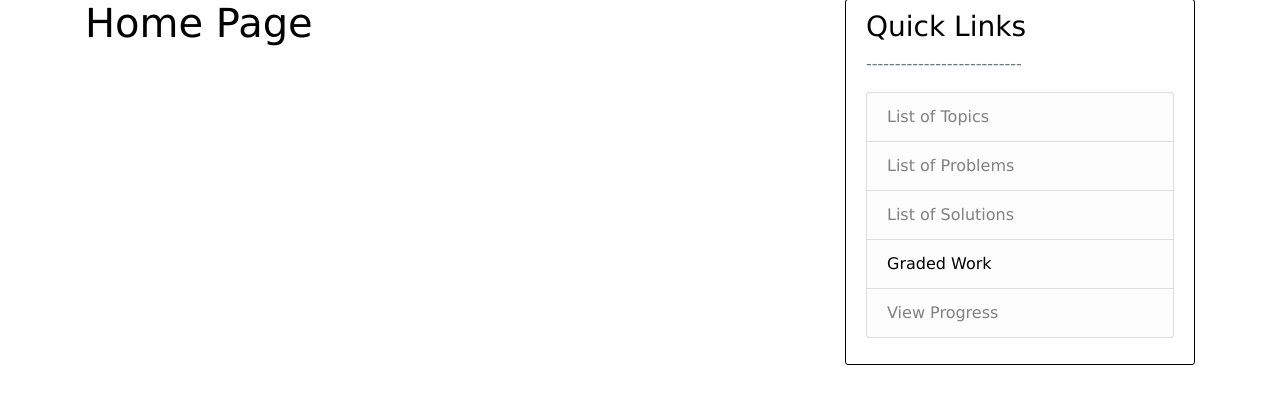
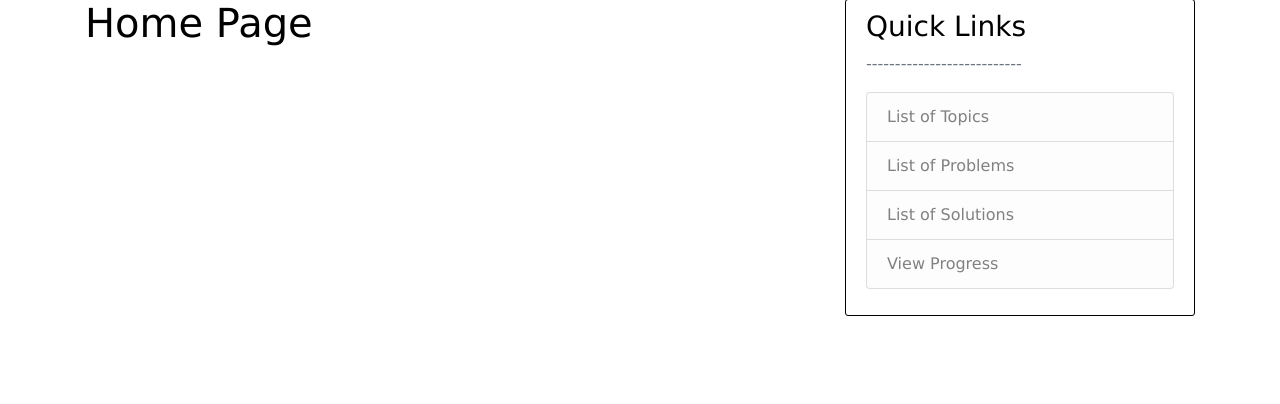
Before and after one commit to Murtz5253/learning-with-python, a Django app: page / in a window 1280 px wide. Shown: the part 81-485 px from the top of the page. Run offline with Django 4.2, Linux system fonts and the light colour scheme; some libraries are stand-ins or nearby versions.

Commit message:
View Progress Issue

```diff
--- a/django_project/topics/templates/topics/base.html
+++ b/django_project/topics/templates/topics/base.html
@@ -54,7 +54,6 @@
                   <a class="list-group-item list-group-item-light" href="{% url 'topics-topic' %}">List of Topics </a>
                   <a class="list-group-item list-group-item-light" href="{% url 'topics-problems' %}">List of Problems</a>
                   <a class="list-group-item list-group-item-light" href="{% url 'topics-solutions' %}">List of Solutions</a>
-                  <a class="list-group-item list-group-item-light">Graded Work</a>
                   <a class="list-group-item list-group-item-light" href="{% url 'topics-test' %}">View Progress</a>
                 </div>
               </p>
```
